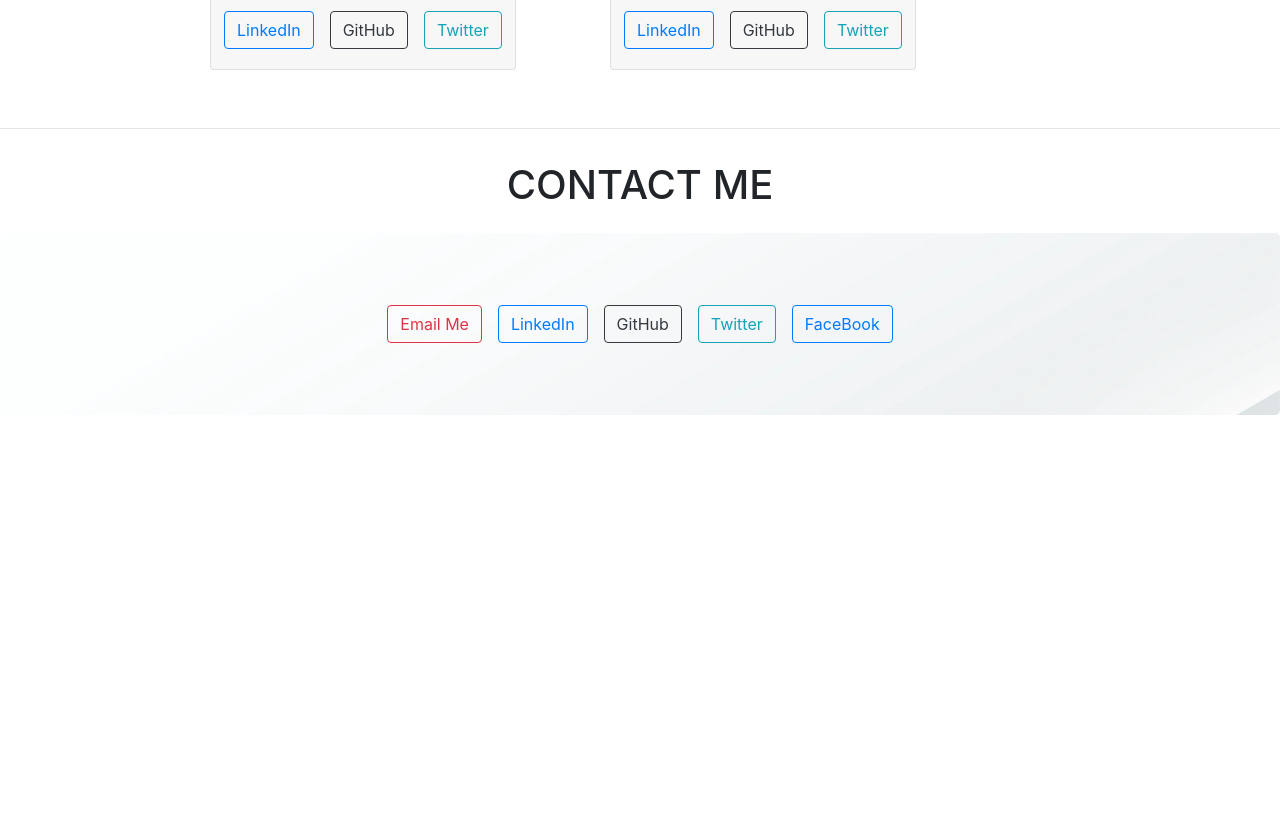
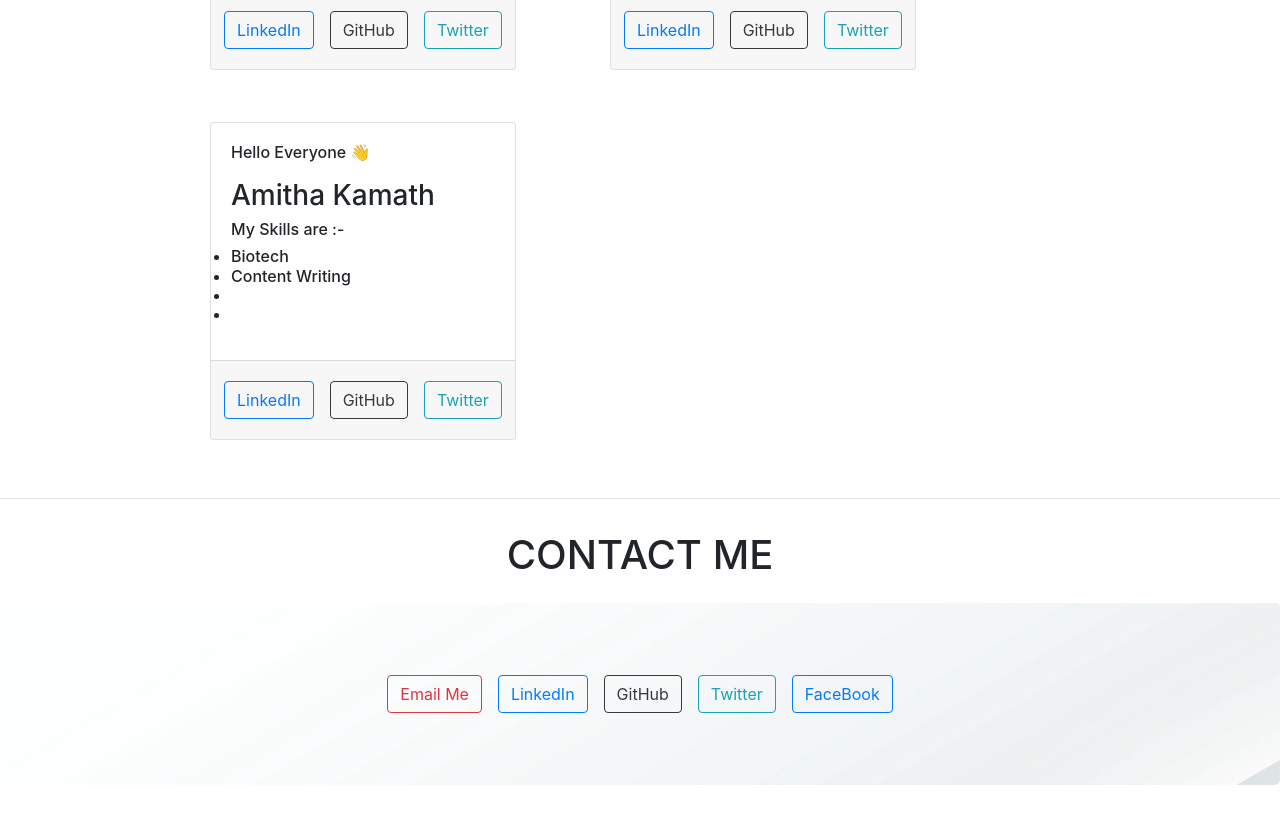
Before and after one commit to Aman1905/I-am-Contributor, a React (Create React App) app: page / in a window 1280 px wide. Shown: the part 1140-1957 px from the top of the page. Before the commit the page ends 1587 px from the top, so only its background shows below. Built offline with nearby package versions, Linux system fonts and the light colour scheme.

Commit message:
Update Content.js

```diff
--- a/src/Content.js
+++ b/src/Content.js
@@ -65,6 +65,15 @@
         g_link="https://github.com/nilisha-jais"
         t_link ="https://twitter.com/jaiswal_nilu05" />
 
+     <Cards
+        sname="Amitha Kamath"
+        skill1="Biotech"
+        skill2="Content Writing"
+        l_link="https://www.linkedin.com/in/amitha-kamath-0b5010211" />
+
+
+
+
 
     </div>
   )
```
